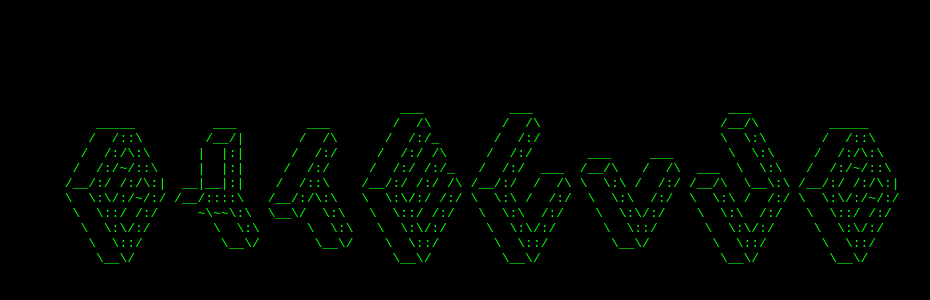
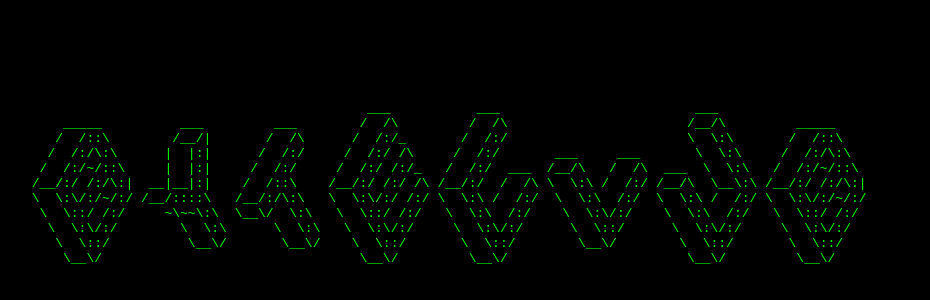
Before and after one commit to Byte-Club/homepage, a website: page site/index.html in a window 1280 px wide. Shown: the part 212-512 px from the top of the page, without its empty margins (183-1113 px from the left). Drawn offline with Linux system fonts and the light colour scheme.

Commit message:
fix centering of homepage text

```diff
--- a/site/assets/css/homepage.css
+++ b/site/assets/css/homepage.css
@@ -5,8 +5,8 @@ body{
 
 #leetTitle{
   position: absolute;
-  width: 800px;
+  width: 866px;
   height: 200px;
-  left: 50%; margin-left: -400px;
+  left: 50%; margin-left: -433px;
   top: 50%; margin-top: -100px;
 }
```
